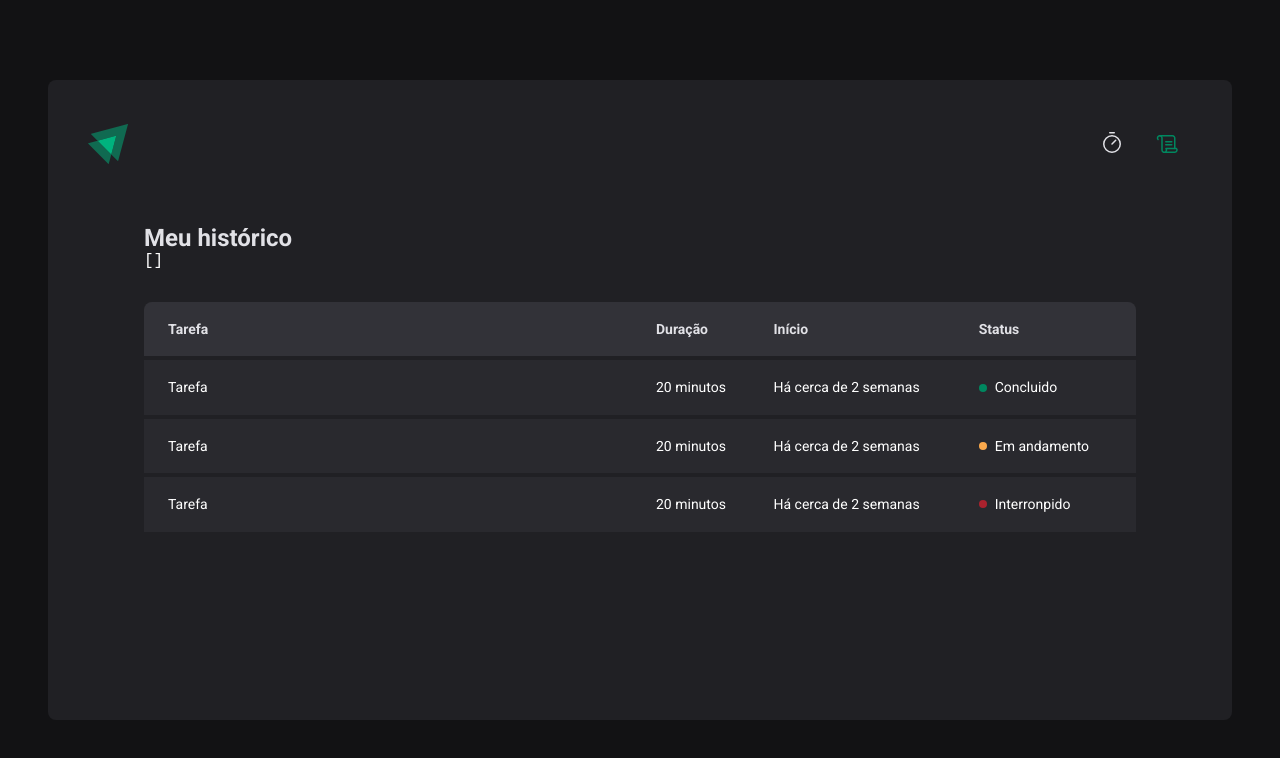
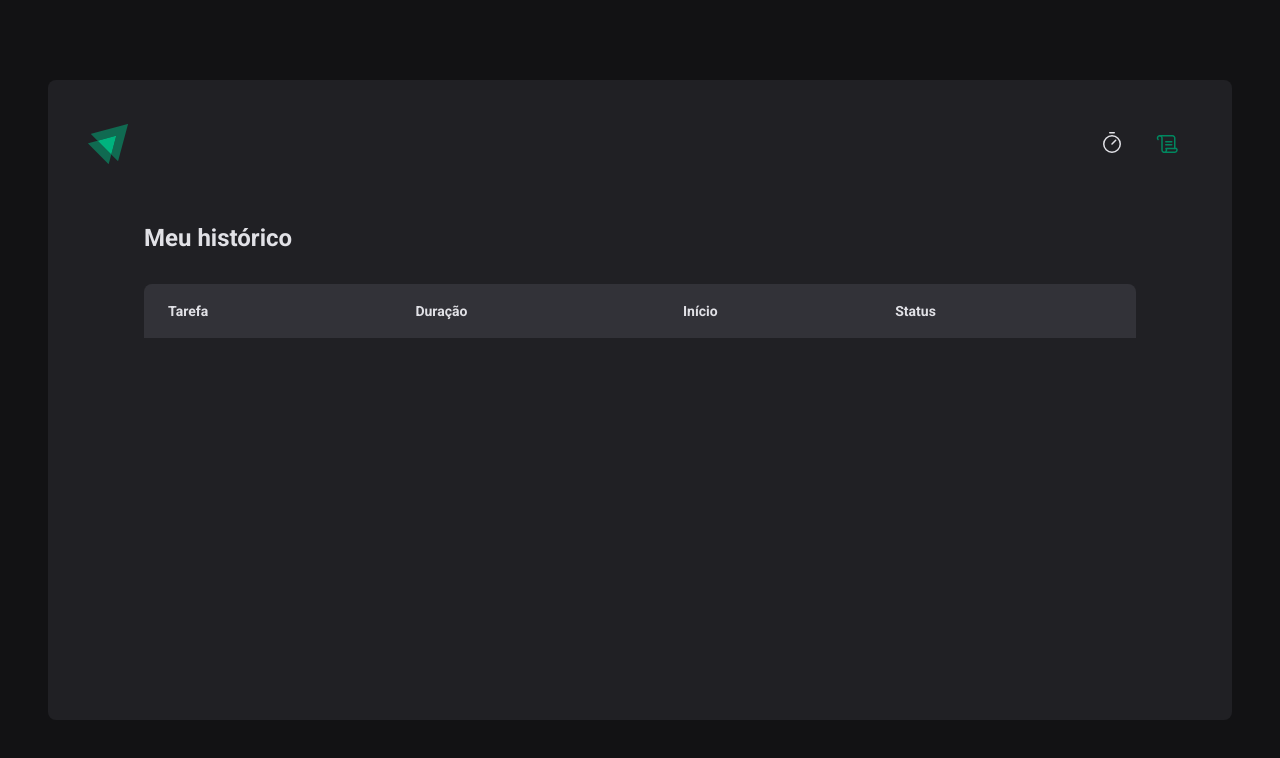
Before and after one commit to leosgarbi/react-timer, a React (Vite) app: page /history in a window 1280 px wide. Shown: the top 758 px of the page. Built offline with nearby package versions, Linux system fonts and the light colour scheme.

Commit message:
feat: bringing cycle information to history

```diff
--- a/src/contexts/CyclesContex.tsx
+++ b/src/contexts/CyclesContex.tsx
@@ -69,8 +69,6 @@
     setCycles((state) => [...state, newCycle]);
     setActiveCycleId(id);
     setAmountSecondsPassed(0);
-
-    // reset();
   }
 
   function interruptCurrentCycle() {
--- a/src/pages/History/index.tsx
+++ b/src/pages/History/index.tsx
@@ -1,3 +1,5 @@
+import { formatDistanceToNow } from 'date-fns';
+import { ptBR } from 'date-fns/locale/pt-BR';
 import { useContext } from 'react';
 import { CyclesContext } from '../../contexts/CyclesContex';
 import { HistoryContainer, HistoryList, Status } from './styled';
@@ -9,7 +11,6 @@
     <HistoryContainer>
       <h1>Meu histórico</h1>
 
-      <pre>{JSON.stringify(cycles, null, 2)}</pre>
       <HistoryList>
         <table>
           <thead>
@@ -21,30 +22,31 @@
             </tr>
           </thead>
           <tbody>
-            <tr>
-              <td>Tarefa</td>
-              <td>20 minutos</td>
-              <td>Há cerca de 2 semanas</td>
-              <td>
-                <Status statusColor='green'>Concluido</Status>
-              </td>
-            </tr>
-            <tr>
-              <td>Tarefa</td>
-              <td>20 minutos</td>
-              <td>Há cerca de 2 semanas</td>
-              <td>
-                <Status statusColor='yellow'>Em andamento</Status>
-              </td>
-            </tr>
-            <tr>
-              <td>Tarefa</td>
-              <td>20 minutos</td>
-              <td>Há cerca de 2 semanas</td>
-              <td>
-                <Status statusColor='red'>Interronpido</Status>
-              </td>
-            </tr>
+            {cycles.map((cycle) => {
+              return (
+                <tr key={cycle.id}>
+                  <td>{cycle.task}</td>
+                  <td>{cycle.minutesAmount} minutos</td>
+                  <td>
+                    {formatDistanceToNow(cycle.startDate, {
+                      addSuffix: true,
+                      locale: ptBR,
+                    })}
+                  </td>
+                  <td>
+                    {cycle.finishedDate && (
+                      <Status statusColor='green'>Concluido</Status>
+                    )}
+                    {cycle.interruptedDate && (
+                      <Status statusColor='red'>Interronpido</Status>
+                    )}
+                    {!cycle.finishedDate && !cycle.interruptedDate && (
+                      <Status statusColor='yellow'>Em andamento</Status>
+                    )}
+                  </td>
+                </tr>
+              );
+            })}
           </tbody>
         </table>
       </HistoryList>
```
